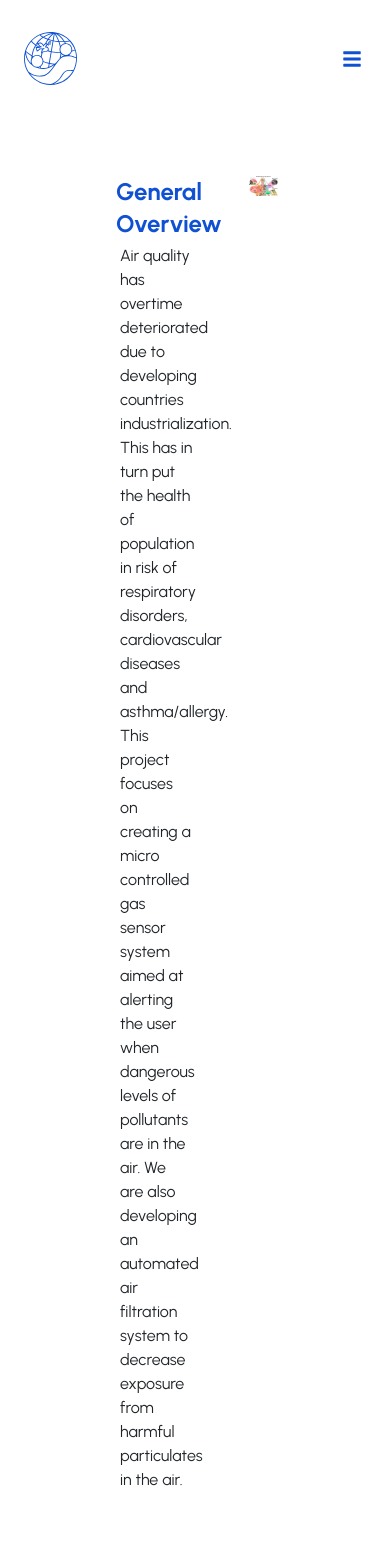
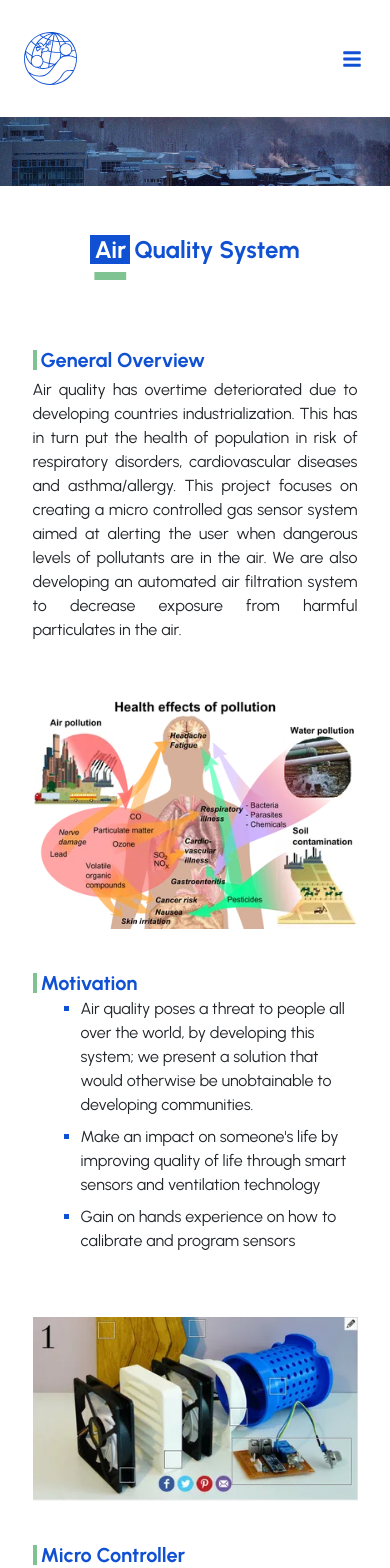
Before and after one commit to acm-ucr/ewb-website, a Next.js app: page /projects/air-quality-system in a window 390 px wide. Shown: the top 1568 px of the page. Built offline with nearby package versions, Linux system fonts and the light colour scheme.

Commit message:
fix styles

```diff
--- a/src/app/page.js
+++ b/src/app/page.js
@@ -1,7 +1,7 @@
 import About from "@/components/home/About";
 import Landing from "@/components/home/Landing";
 import Projects from "@/components/home/Projects";
-import WhyJoin from "@/components/home/Contacts";
+import WhyJoin from "@/components/home/WhyJoin";
 import Events from "@/components/home/Events";
 import Join from "@/components/home/Join";
 const Home = () => {
--- a/src/app/projects/air-quality-system/page.js
+++ b/src/app/projects/air-quality-system/page.js
@@ -1,8 +1,11 @@
-import React from "react";
 import AirQuality from "@/components/projects/ AirQuality";
+import Header from "@/components/projects/Header";
+import header from "../../../../public/images/airQualitySystem/AirQualitySystemHeader.webp";
+
 const page = () => {
   return (
     <>
+      <Header img={header.src} title="Air Quality System" />
       <AirQuality />
     </>
   );
--- a/src/components/Subtitle.jsx
+++ b/src/components/Subtitle.jsx
@@ -3,9 +3,11 @@ const Subtitle = ({ title, description }) => {
     <div>
       <div className="flex items-center gap-1">
         <div className="bg-ewb-green h-5 w-1" />
-        <div className="text-ewb-blue-200 text-2xl font-bold">{title}</div>
+        <div className="text-ewb-blue-200 text-xl md:text-2xl font-bold">
+          {title}
+        </div>
       </div>
-      <div className="text-ewb-green font-semibold text-lg ml-2">
+      <div className="text-ewb-green font-semibold text-sm md:text-lg ml-2">
         {description}
       </div>
     </div>
--- a/src/components/Title.jsx
+++ b/src/components/Title.jsx
@@ -4,17 +4,17 @@ const Title = ({ subTitle, title }) => {
   return (
     <div className="flex flex-col justify-center items-center">
       <p className={COLORS.green.text + " font-semibold mb-0"}>{subTitle}</p>
-      <p className="mt-0 font-bold text-3xl">
+      <p className="mt-0 font-bold text-2xl md:text-3xl">
         <span
           className={
             COLORS.blue.bg +
-            " text-white underline underline-offset-[14px] decoration-ewb-green decoration-8"
+            " text-white underline underline-offset-[14px] decoration-ewb-green decoration-8 px-1 mr-1"
           }
         >
           {titleWords[0]}
         </span>
         <span className={COLORS.blue.text}>
-          {" " + titleWords.slice(1).join(" ")}
+          {titleWords.slice(1).join(" ")}
         </span>
       </p>
     </div>
--- a/src/components/home/Contacts.jsx
+++ /dev/null
@@ -1,5 +0,0 @@
-const Contacts = () => {
-  return <div>Contacts</div>;
-};
-
-export default Contacts;
--- a/src/components/home/Landing.jsx
+++ b/src/components/home/Landing.jsx
@@ -1,15 +1,16 @@
-import React from "react";
+import landing from "../../../public/images/landing.webp";
+
 const Landing = () => {
   return (
-    <div className="relative flex items-center justify-center h-1/6 w-3/6">
+    <div className="relative flex items-center justify-center w-full">
       <img
-        src={"images/landing.webp"}
+        src={landing.src}
         alt="landing img"
-        className="w-full object-cover aspect-[32/9] "
+        className="w-full object-cover aspect-[16/5] "
       />
-      <div className=" start-20 absolute flex-row ">
-        <div className="text-2xl text-white">Engineers Without Borders USA</div>
-        <div className="text-base text-white">
+      <div className="left-[10%] absolute border-l-4 border-ewb-green pl-2">
+        <div className="text-5xl text-white">Engineers Without Borders USA</div>
+        <div className="text-2xl font-thin text-white">
           at University of California - Riverside
         </div>
       </div>
--- /dev/null
+++ b/src/components/home/WhyJoin.jsx
@@ -0,0 +1,5 @@
+const WhyJoin = () => {
+  return <div>WhyJoin</div>;
+};
+
+export default WhyJoin;
--- a/src/components/projects/ AirQuality.jsx
+++ b/src/components/projects/ AirQuality.jsx
@@ -1,11 +1,14 @@
-import React from "react";
 import Subtitle from "../Subtitle";
+import img1 from "../../../public/images/airQualitySystem/AirQualitySystem1.webp";
+import img2 from "../../../public/images/airQualitySystem/AirQualitySystem2.webp";
+import img3 from "../../../public/images/airQualitySystem/AirQualitySystem3.gif";
+
 const AirQuality = () => {
   return (
-    <div className="grid grid-cols-3 gap-10 m-28 justify-around ">
-      <div className="col-span-2 pb-4 w-5/6 ">
-        <Subtitle title="General Overview"></Subtitle>
-        <p className="ml-2 mt-1">
+    <div className="grid grid-cols-3 gap-10 my-16 justify-around w-10/12 md:w-9/12">
+      <div className="col-span-3 md:col-span-2 justify-center flex flex-col">
+        <Subtitle title="General Overview" />
+        <p className="mt-1 text-justify">
           Air quality has overtime deteriorated due to developing countries
           industrialization. This has in turn put the health of population in
           risk of respiratory disorders, cardiovascular diseases and
@@ -16,15 +19,13 @@ const AirQuality = () => {
           the air.
         </p>
       </div>
-      <div>
       <img
-          src="/images/airQualitySystem/AirQualitySystem1.webp "
+        src={img1.src}
         alt="Air Quality System 1"
+        className="col-span-3 md:col-span-1"
       />
-      </div>
-
-      <div className="col-span-2 col-start-0 bg-white mb-2 w-5/6 ">
-        <Subtitle title="Motivation"></Subtitle>
+      <div className="col-span-3 md:col-span-2 justify-center flex flex-col">
+        <Subtitle title="Motivation" />
         <ul
           className="marker:text-ewb-blue-200 ml-4"
           style={{ listStyleType: "square" }}
@@ -43,15 +44,14 @@ const AirQuality = () => {
           </li>
         </ul>
       </div>
-      <div>
       <img
-          src="/images/airQualitySystem/AirQualitySystem2.webp"
+        src={img2.src}
         alt="Air Quality System 2"
+        className="col-span-3 md:col-span-1"
       />
-      </div>
 
-      <div className="col-span-2 col-start-1 bg-white mb-2 w-5/6 ">
-        <Subtitle title="Micro Controller"></Subtitle>
+      <div className="col-span-3 md:col-span-2 justify-center flex flex-col">
+        <Subtitle title="Micro Controller" />
         <ul
           className="marker:text-ewb-blue-200 ml-4"
           style={{ listStyleType: "square" }}
@@ -70,12 +70,11 @@ const AirQuality = () => {
           </li>
         </ul>
       </div>
-      <div>
       <img
-          src="/images/airQualitySystem/AirQualitySystem3.gif"
+        src={img3.src}
         alt="Air Quality System 3"
+        className="col-span-3 md:col-span-1"
       />
-      </div>
     </div>
   );
 };
--- a/src/components/projects/Header.jsx
+++ b/src/components/projects/Header.jsx
@@ -2,10 +2,14 @@ import Title from "../Title";
 
 const Header = ({ img, title }) => {
   return (
-    <div className="w-full">
-      <img src={img} alt="Image" className="mb-3 w-full object-cover" />
+    <>
+      <img
+        src={img}
+        alt="Image"
+        className="mb-5 w-full object-cover aspect-[16/5]"
+      />
       <Title subTitle="" title={title} />
-    </div>
+    </>
   );
 };
 
```
Lines whose indentation alone changed are shown as unchanged.
